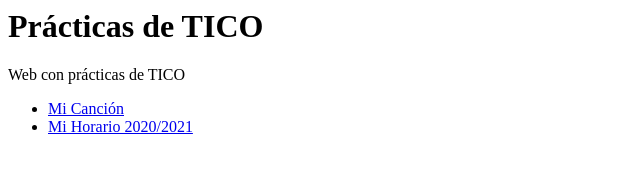
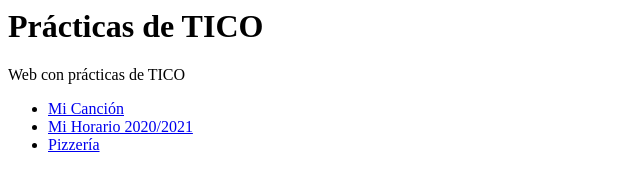
Before and after one commit to vigveel/TICO2, a plain HTML site: page index.html in a window 1280 px wide. Shown: the full height of the page, 0-640 px from the left. Drawn offline with Linux system fonts and the light colour scheme.

Commit message:
Update index.html

```diff
--- a/index.html
+++ b/index.html
@@ -16,6 +16,8 @@
         <li>
           <a href="HORARIO.html">Mi Horario 2020/2021</a>
         </li>
+          <li>
+          <a href="PIZZER%C3%8DA.html">Pizzería</a>
       </ul>
     </body>
 </html>
```
